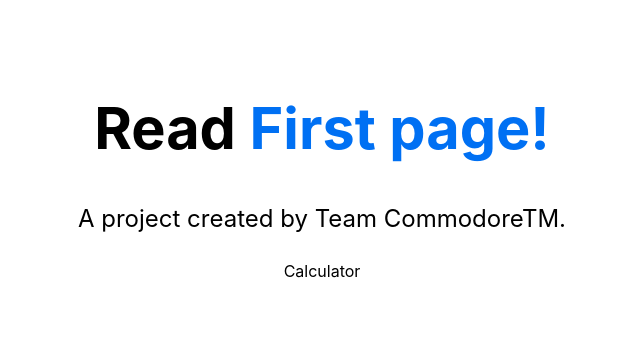
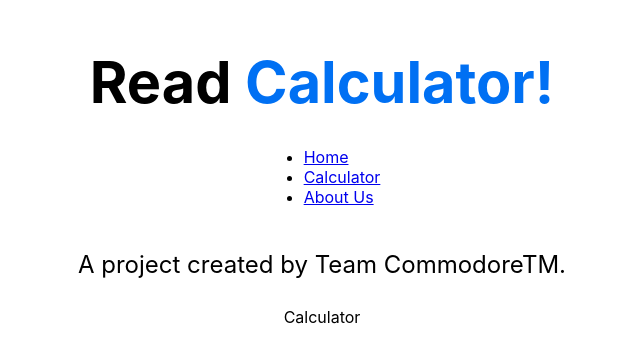
Before and after one commit to CharlottePaul11/NextJsApp, a Next.js app: page / in a window 1280 px wide. Shown: the part 212-574 px from the top of the page, without its empty margins (318-958 px from the left). Built offline with nearby package versions, Linux system fonts and the light colour scheme.

Commit message:
changes to nav

```diff
--- a/pages/index.js
+++ b/pages/index.js
@@ -6,15 +6,27 @@ export default function Home() {
   return (
     <div className={styles.container}>
       <Head>
-        <title>Learn Next App</title>
+        <title>Calculator</title>
         <link rel="icon" href="/favicon.ico" />
         <link href='https://unpkg.com/boxicons@2.1.4/css/boxicons.min.css' rel='stylesheet'></link>
       </Head>
 
       <main>
         <h1 className={styles.title}>
-          Read <Link href="/posts/first-post">First page!</Link>
+          Read <Link href="/posts/first-post">Calculator!</Link>
         </h1>
+
+        <ul class="nav nav-tabs">
+        <li class="nav-item">
+          <a class="nav-link active" aria-current="page" href="#">Home</a>
+        </li>
+        <li class="nav-item">
+          <a class="nav-link" href="#">Calculator</a>
+        </li>
+        <li class="nav-item">
+          <a class="nav-link" href="#">About Us</a>
+        </li>
+      </ul>
 
         <p className={styles.description}>
           A project created by Team CommodoreTM.
```
Also changed, not shown: pages/posts/first-post.js (+0 -12 lines).
